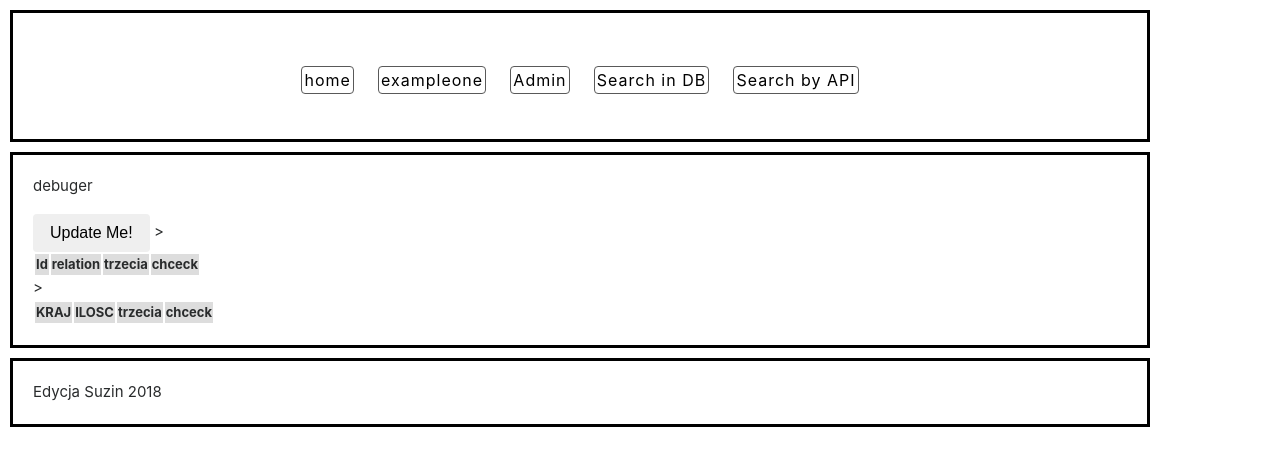
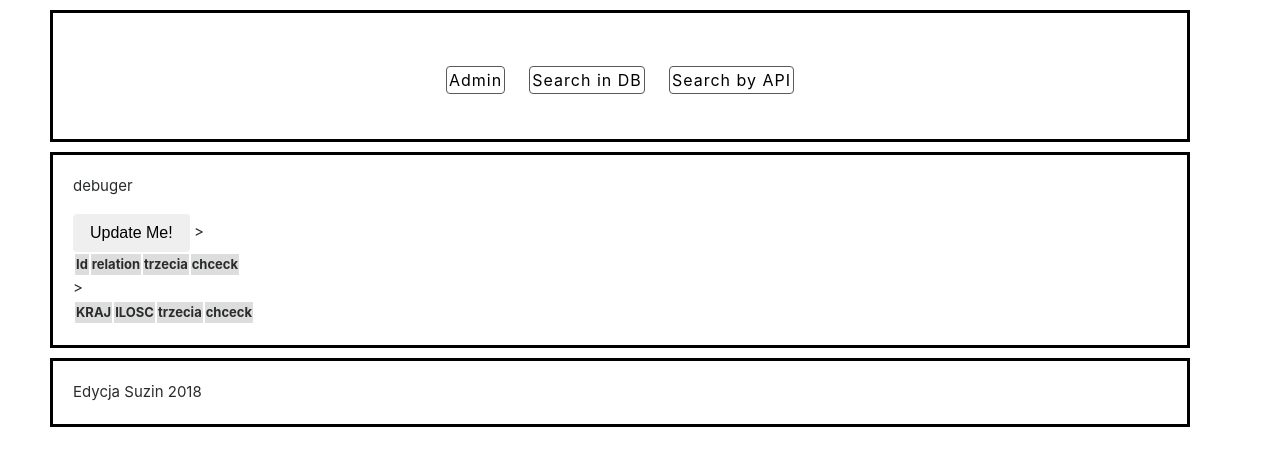
Before and after one commit to Suzin77/Steam-app, a PHP site: the page made by application/views/_templates/debug.php in a window 1280 px wide. Shown: the top 466 px of the page. Run offline with PHP 8.4, Linux system fonts and the light colour scheme; the template is opened without the code that fills it, so the values that code supplies are empty; some libraries are stand-ins or nearby versions.

Commit message:
end day commit
end day commit

```diff
--- a/application/controller/steamAPI.php
+++ b/application/controller/steamAPI.php
@@ -25,6 +25,8 @@ class SteamAPI extends Controller
         /* Page Search.
         If search form are submitted app start to connect with Steam API and return result as an array.
         */
+
+        //Load necessary models.
         $SteamAPISearchReadModel = $this -> loadModel('SteamAPISearchReadModel');
         $userModel = $this->loadModel('SteamUsersModel');
         $DataSearchReadModel = $this ->loadModel('DataSearchReadModel');
@@ -32,7 +34,7 @@ class SteamAPI extends Controller
         $steamApiModel = $this->loadModel('SteamApiModel');
         $exampleToCheck = $DataSearchReadModel->getRandomRows('steam_id','steam_users_to_check',10);
         if(isset($_POST['submit_search_steam_user'])){
-            //sanitization of enterned data.
+        //sanitization of enterned data.
             $_POST['steam_user_id'] = $steamApiModel->sanitizeString(($_POST['steam_user_id']));
             $userInfo = $SteamAPISearchReadModel->searchSteamUser($_POST['steam_user_id']);
             $userFriends = $SteamAPISearchReadModel->getSteamUserFriends($_POST['steam_user_id']);
--- a/application/models/SteamAPISearchReadModel.php
+++ b/application/models/SteamAPISearchReadModel.php
@@ -2,7 +2,7 @@
 
 class SteamAPISearchReadModel extends Model
 {
-	//Model do laczenia i czytania danychc z api Steam aaaaaaa
+	//Model do laczenia sie ze steam API i czytania danychc z api Steam
 
 	public function searchSteamUser($steamUserId)
 	{
--- a/application/models/steamusersmodel.php
+++ b/application/models/steamusersmodel.php
@@ -2,7 +2,11 @@
 
 class SteamUsersModel extends Model
 {
+
     /*
+
+    * docelowo clasa do usunięcia. moedoty są wg funkcji przenoszone do glownych modeli:
+    - steamAPISearchModel, DataSearchReadModel, DataSearchWriteModel
     ** przeniesiona do datasearchreadmodel
 	public function getUsers()
 	{
--- a/application/models/writeDBModel.php
+++ /dev/null
@@ -1,6 +0,0 @@
-<?php
-class dataBaseWriter
-{
-
-}
-?>
--- a/application/views/_templates/debug.php
+++ b/application/views/_templates/debug.php
@@ -1,4 +1,4 @@
-<div class = "container">
+<div class = "container debug">
 <p>debuger</p>
 <?php
 
@@ -41,17 +41,18 @@ if(isset($gameInfo)){
     $tit = new RecursiveTreeIterator($it);
 
     foreach( $tit as $key => $value ){
-        echo $value . PHP_EOL;
+        echo $value ."</br>". PHP_EOL;
     }
 
     var_dump($gameInfo["url"]);
     echo "<pre>".var_export($gameInfo,true)."</pre>";
+    if(isset($gameInfo[$gameID]['data']['header_image'])){
         $icon = $gameInfo[$gameID]['data']['header_image'];
 	    foreach($gameInfo[$gameID]['data'] as $key => $value){
 	        echo "klucz: <b>".$key."</b> wartosc <b>".$value." </b></br>";
 	    }
 	//var_dump($gameInfo);
-
+    }
 ?>
 <img src="<?php echo $icon ?>" style="padding:1px"/>
 <?php } ?>
--- a/application/views/_templates/footer.php
+++ b/application/views/_templates/footer.php
@@ -3,5 +3,7 @@
 	Edycja Suzin 2018
 </div>
 
+</div>
+
 </body>
 </html>
--- a/application/views/_templates/header.php
+++ b/application/views/_templates/header.php
@@ -3,7 +3,7 @@
 <head>
     <meta charset="utf-8">
     <meta http-equiv="X-UA-Compatible" content="IE=edge">
-    <title>PHP MVC skeleton</title>
+    <title>Steam MVC</title>
     <meta name="description" content="">
     <meta name="viewport" content="width=device-width, initial-scale=1.0">
     <!-- css -->
@@ -19,14 +19,13 @@
 </head>
 <body>
 <!-- header -->
+<div class="page">
 <div class="container">
     <h1></h1>
     <!-- navigation -->
     <div class="nav navigation">
         <ul>
             <!-- same like "home" or "home/index" -->
-            <li class = "btn btn-default""><a href="<?php echo URL; ?>">home</a></li>
-            <li class = "btn btn-default""><a href="<?php echo URL; ?>home/exampleone">exampleone</a></li>
             <li class = "btn btn-default""><a href="<?php echo URL; ?>admin/index">Admin</a></li>
             <li class = "btn btn-default""><a href ="<?php echo URL; ?>data/search">Search in DB</a></li>
             <li class = "btn btn-default""><a href ="<?php echo URL; ?>steamAPI/search">Search by API</a></li>
--- a/application/views/admin/admin.php
+++ b/application/views/admin/admin.php
@@ -15,6 +15,6 @@
     </span>
 
     </p>
-    <p><button type="button"><a href="<?php echo URL . 'admin/updateMany/40'; ?>">aktualizuj 10 na raz</a>
+    <p><button type="button"><a href="<?php echo URL . 'admin/updateMany/40'; ?>">aktualizuj 40 na raz</a>
 	    </button></p>
 </div>
--- a/public/css/style.css
+++ b/public/css/style.css
@@ -1,7 +1,7 @@
 /* Demo CSS */
 
 html, body {
-    margin: 0;
+    margin: auto;
     padding: 0;
 }
 
@@ -20,6 +20,11 @@ a, a:hover {
 }
 a: hover {
 
+}
+
+.page{
+  max-width: 1200px;
+  margin:auto;
 }
 
 .container {
```
Also changed, not shown: application/libs/application.php (+4 -4 lines), application/models/Update.php (deleted, +0 -11 lines), application/models/steamgamesmodel.php (deleted, +0 -8 lines), application/views/steamusers/index.php (+10 -5 lines), index.php (+5 -2 lines). Lines whose indentation alone changed are shown as unchanged.
